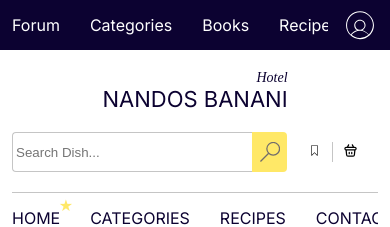
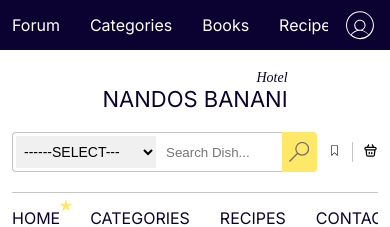
Before and after one commit to Aditykumar/nextjs-assigment, a Next.js app: page / in a window 390 px wide. Shown: the top 227 px of the page. Built offline with nearby package versions, Linux system fonts and the light colour scheme.

Commit message:
assignment complete

```diff
--- a/src/app/contact/page.js
+++ b/src/app/contact/page.js
@@ -1,4 +1,4 @@
-import CommingSoonPage from '@/components/comingSoonPage'
+import ComingSoonPage from '@/components/comingSoonPage'
 import Header from '@/components/header/header'
 import React from 'react'
 
@@ -6,7 +6,7 @@
   return (
     <>
     <Header/>
-    <CommingSoonPage/>
+    <ComingSoonPage/>
     </>
   )
 }
--- a/src/app/recipes/page.js
+++ b/src/app/recipes/page.js
@@ -1,4 +1,4 @@
-import CommingSoonPage from '@/components/comingSoonPage'
+import ComingSoonPage from '@/components/comingSoonPage'
 import Header from '@/components/header/header'
 import React from 'react'
 
@@ -6,7 +6,7 @@
   return (
     <>
     <Header/>
-    <CommingSoonPage/>
+    <ComingSoonPage/>
     </>
   )
 }
--- a/src/styles/header.module.css
+++ b/src/styles/header.module.css
@@ -211,7 +211,7 @@
 
 @media (max-width: 767px) {
     .searchableHeader .SearchGroup .inputGroup .categoriesGroup {
-        display: none;
+       width: 140px;
     }
 
     .searchableHeader .SearchGroup .inputGroup input {
@@ -229,10 +229,13 @@
     .searchableHeader .headerRightSec .cartSection a {
         padding-right: 10px !important;
         margin-right: 10px;
+        margin-left: 10px;
     }
 
     .searchableHeader .headerRightSec .cartSection a:last-child {
         margin-left: 0;
+        padding-right: 0 !important;
+        margin-right: 0;
     }
 
     .searchableHeader .headerRightSec .cartSection:first-child {
@@ -280,7 +283,7 @@
     }
 
     .searchableHeader .SearchGroup {
-        width: calc(100% - 70px);
+        width: calc(100% - 60px);
     }
 
     .topHeader .headerInnerSection ul {
```
